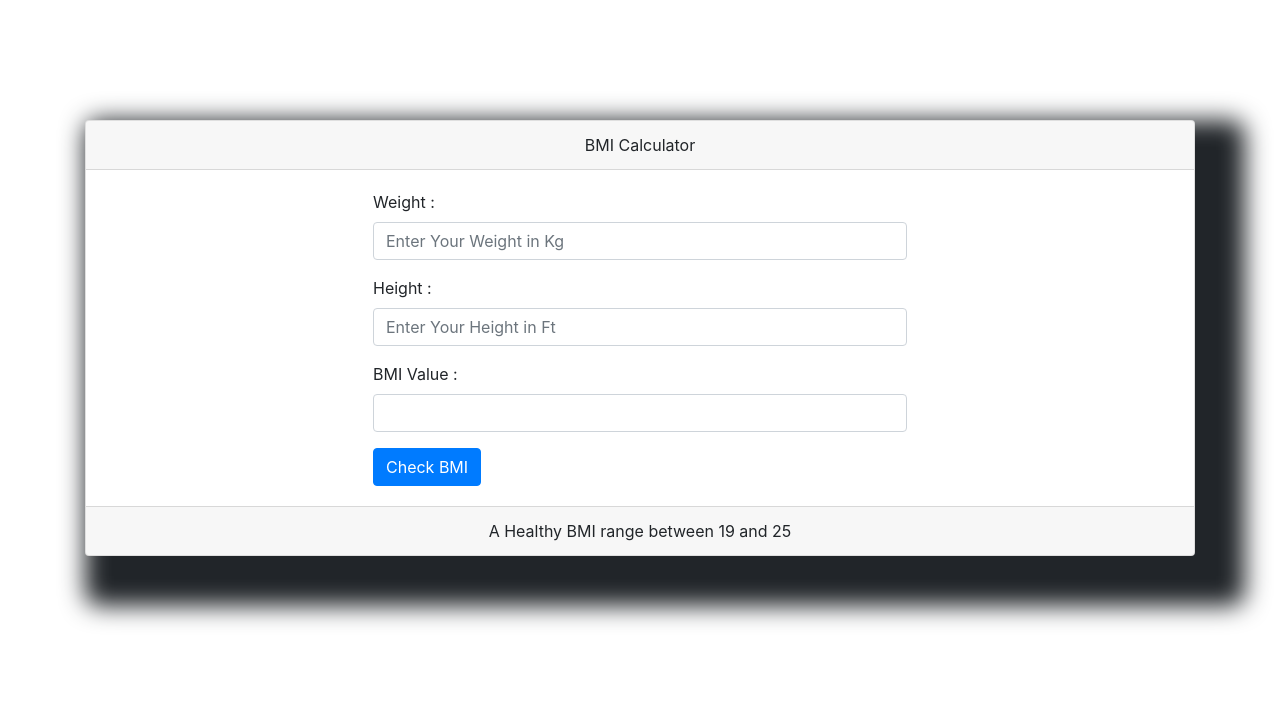
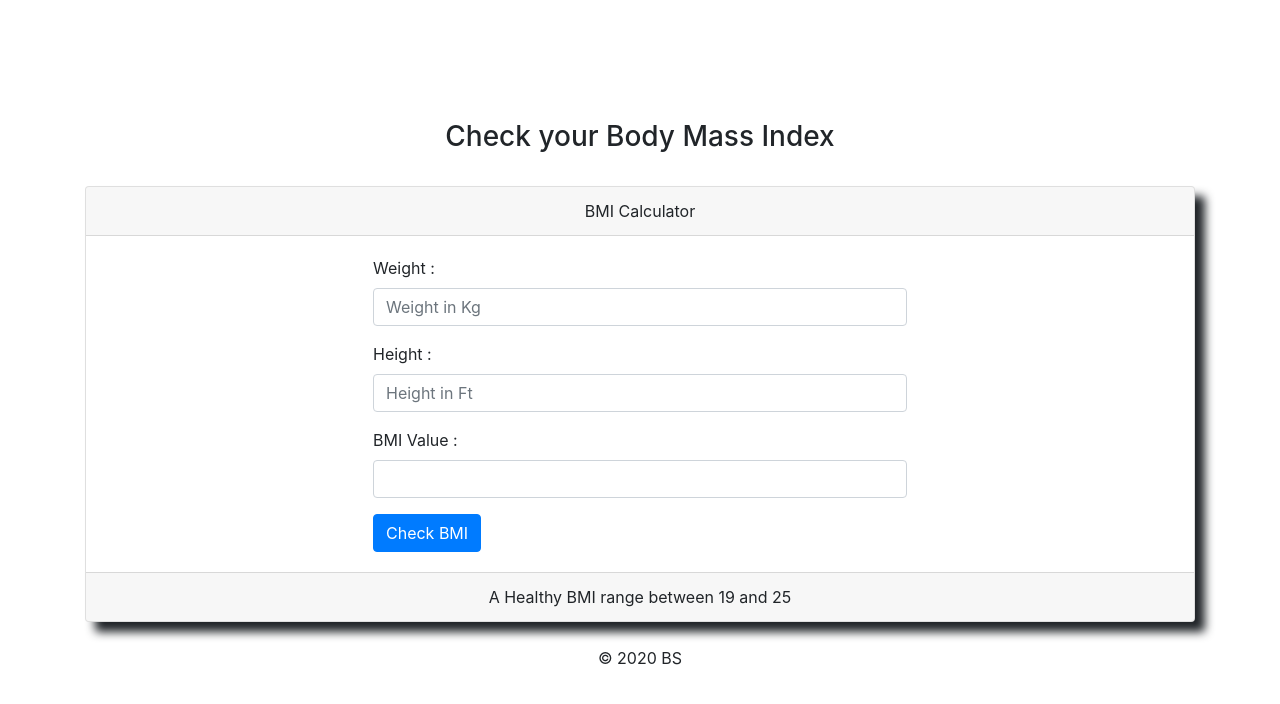
Before and after one commit to BHAVYASHAHM123/BodyMassIndex, a plain HTML site: page index.html in a window 1280 px wide. Drawn offline with nearby package versions, Linux system fonts and the light colour scheme.

Commit message:
update
update

```diff
--- a/index.html
+++ b/index.html
@@ -1,8 +1,9 @@
 <!DOCTYPE html>
 <html>
 <head>
+      <link rel="icon" href="logo.jpeg" type="image/gif" sizes="16x16">
+      <meta name="viewport" content="width=device-width, initial-scale=1.0">
 
-	<link rel="icon" href="bmi.jpg" type="image/gif" sizes="16x16">
 
   <!-- Required meta tags -->
     <meta charset="utf-8">
@@ -16,19 +17,20 @@
 
 </head>
 <body style="margin-top: 120px;">
-
+         <center><h3>Check your Body Mass Index</h3></center>
+         <br>
 	<div class="container">
-		<div class="card" style="box-shadow: 25px 25px 25px 25px;" >
+		<div class="card" style="box-shadow: 10px 10px 10px 0px ;" >
 			<div class="card-header text-center">BMI Calculator</div>
 			<div class="card-body">
 				<form class="w-50 m-auto" onsubmit="return false">
 					<div class="form-group">
 						<label>Weight :</label>
-						<input type="text" name="" placeholder="Enter Your Weight in Kg" required id="weight"  class="form-control" >
+						<input type="text" name="" placeholder="Weight in Kg" required id="weight"  class="form-control" >
 					</div>
 					<div class="form-group">
 						<label>Height :</label>
-						<input type="text" name="" placeholder="Enter Your Height in Ft" required id="height" class="form-control" >
+						<input type="text" name="" placeholder="Height in Ft" required id="height" class="form-control" >
 					</div>
 					<div class="form-group">
 						<label>BMI  Value :</label>
@@ -41,6 +43,9 @@
 			</div>
 			<div class="card-footer text-center">A Healthy BMI range between 19 and 25</div>
 		</div>
+
+		<br>
+		<center> © 2020 BS </center>
 	</div>
 
 	<script>
```
